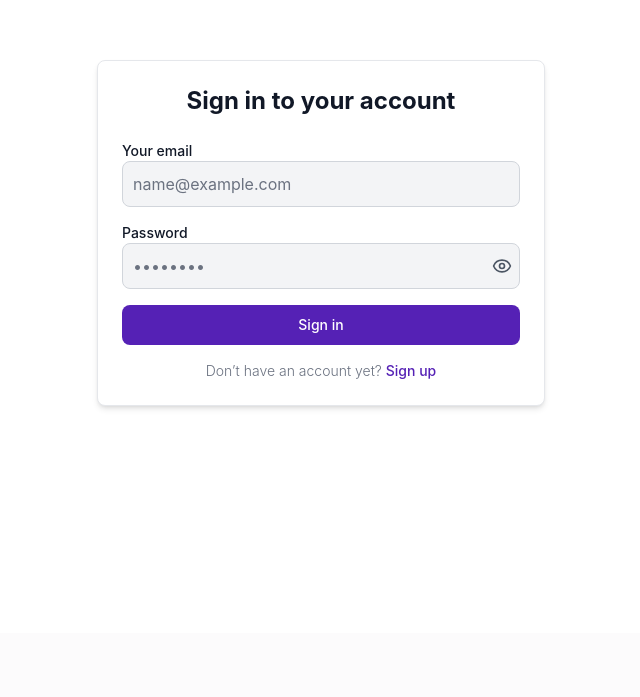
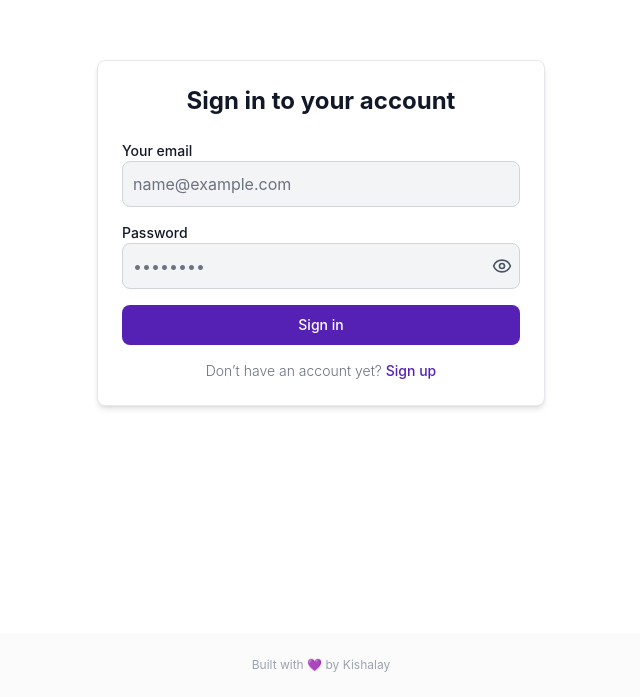
Before and after one commit to Kishalay15/better_Tracker, a React (Vite) app in the folder frontend/: page /login in a window 1280 px wide. Shown: the part 167-864 px from the top of the page, without its empty margins (319-959 px from the left). Before the commit the page ends 800 px from the top, so only its background shows below. Built offline with nearby package versions, Linux system fonts and the light colour scheme; no server answers.

Commit message:
updated my portfolio link to the readme

```diff
--- a/frontend/src/App.tsx
+++ b/frontend/src/App.tsx
@@ -35,6 +35,19 @@
             />
           </Routes>
         </Router>
+        <footer className="text-center text-gray-400 text-xs py-6">
+          <span>
+            Built with <span className="text-violet-700">💜</span> by{" "}
+            <a
+              href="https://personal-portfolio-wheat-kappa.vercel.app/"
+              target="_blank"
+              rel="noopener noreferrer"
+              className="text-gray-400 hover:text-violet-600 transition-colors"
+            >
+              Kishalay
+            </a>
+          </span>
+        </footer>
       </div>
     </UserProvider>
   );
```
Also changed, not shown: 1 other file (tests, documents, lock files or other folders).
